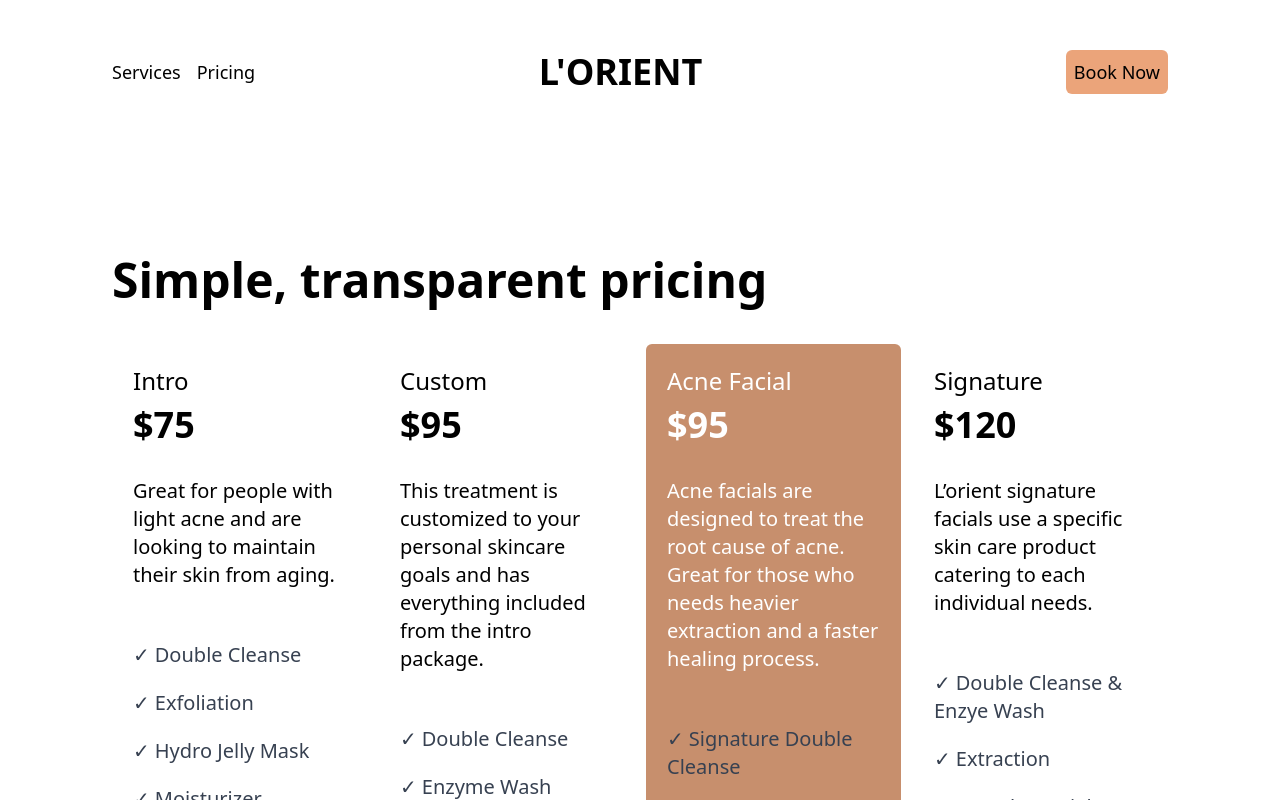
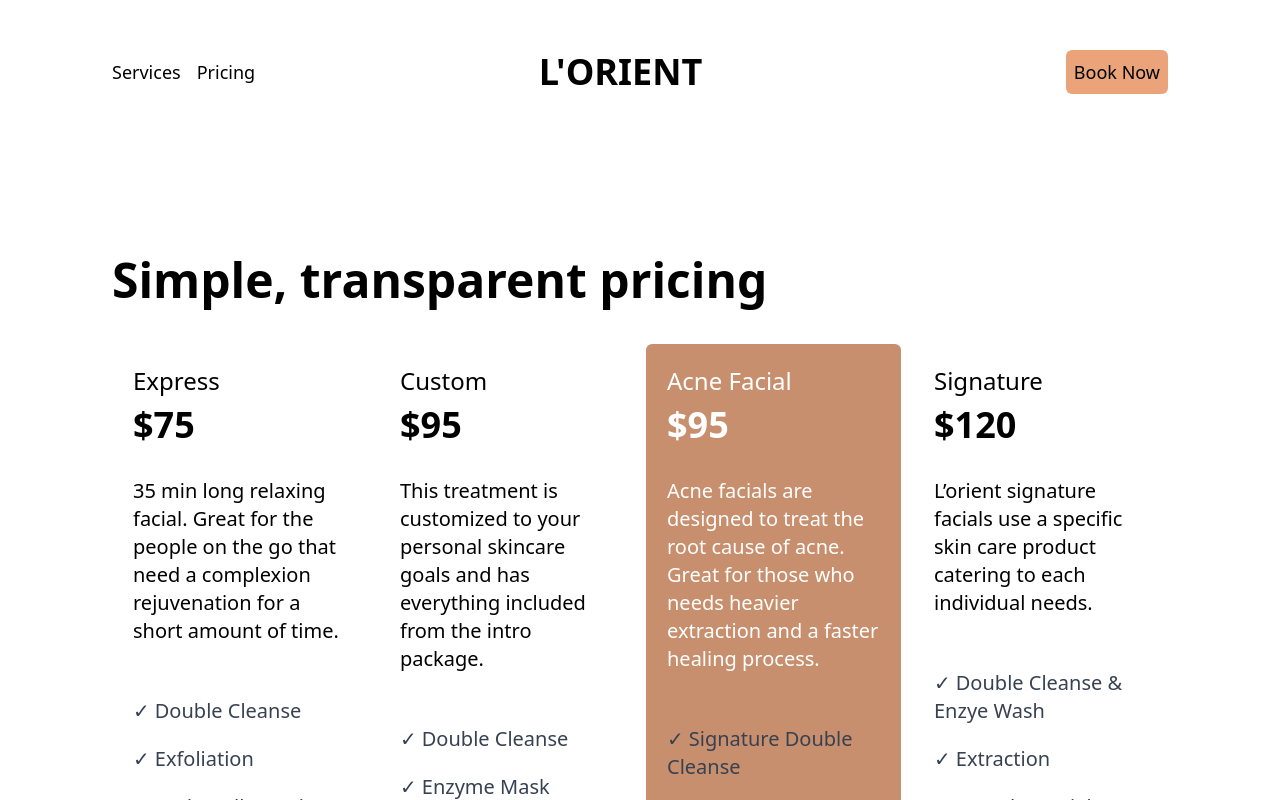
Before and after one commit to lorenzejay/lorient-skincare, a Next.js app: page /pricing in a window 1280 px wide. Shown: the top 800 px of the page. Built offline with nearby package versions, Linux system fonts and the light colour scheme.

Commit message:
updated text on pricing

```diff
--- a/pages/pricing.jsx
+++ b/pages/pricing.jsx
@@ -19,11 +19,11 @@
 
         <section className="flex flex-col lg:flex-row w-full ">
           <div className="flex flex-col justify-start text-black mb-20 lg:mb-0 p-5 lg:w-1/4 transition-all duration-500 ease-in-out border border-opacity-0 hover:border-opacity-100 hover:shadow-lg rounded-md lg:mr-3">
-            <h3 className="font-light text-2xl ">Intro</h3>
+            <h3 className="font-light text-2xl ">Express</h3>
             <p className="font-bold mt-2 text-4xl">$75</p>
             <p className="text-xl my-8 ">
-              Great for people with light acne and are looking to maintain their
-              skin from aging.
+              35 min long relaxing facial. Great for the people on the go that
+              need a complexion rejuvenation for a short amount of time.
             </p>
             <ul className="flex-grow pricing-unordered-list list-none list-inside mb-5 text-gray-700 text-xl ">
               <li className="mt-5">Double Cleanse</li>
@@ -50,7 +50,7 @@
             </p>
             <ul className="flex-grow pricing-unordered-list list-none list-inside mb-5 text-gray-700 text-xl ">
               <li className="mt-5">Double Cleanse</li>
-              <li className="mt-5">Enzyme Wash</li>
+              <li className="mt-5">Enzyme Mask</li>
               <li className="mt-5">Extraction</li>
               <li className="mt-5">Ice Globes</li>
               <li className="mt-5">Moisturize and SPF</li>
--- a/pages/services.jsx
+++ b/pages/services.jsx
@@ -22,7 +22,7 @@
           />
           <div className="lg:flex-grow">
             <h3 className="text-4xl mt-5 font-semibold lg:mb-10  lg:text-5xl lg:mt-20">
-              Intro Package.
+              Express Package.
             </h3>
             <p className="text-2xl font-medium lg:border-t lg:text-3xl pt-5">
               $ 75
```
